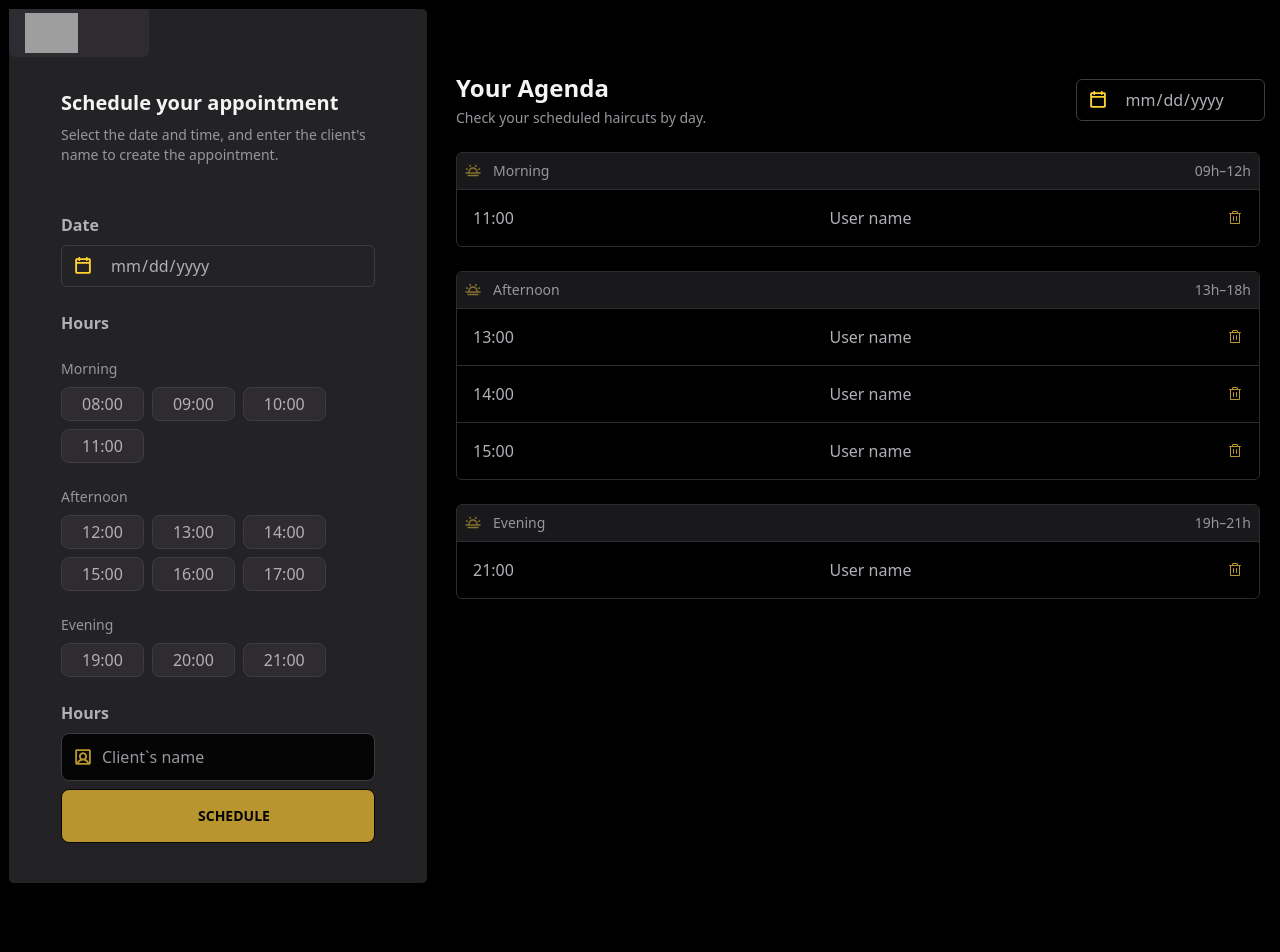
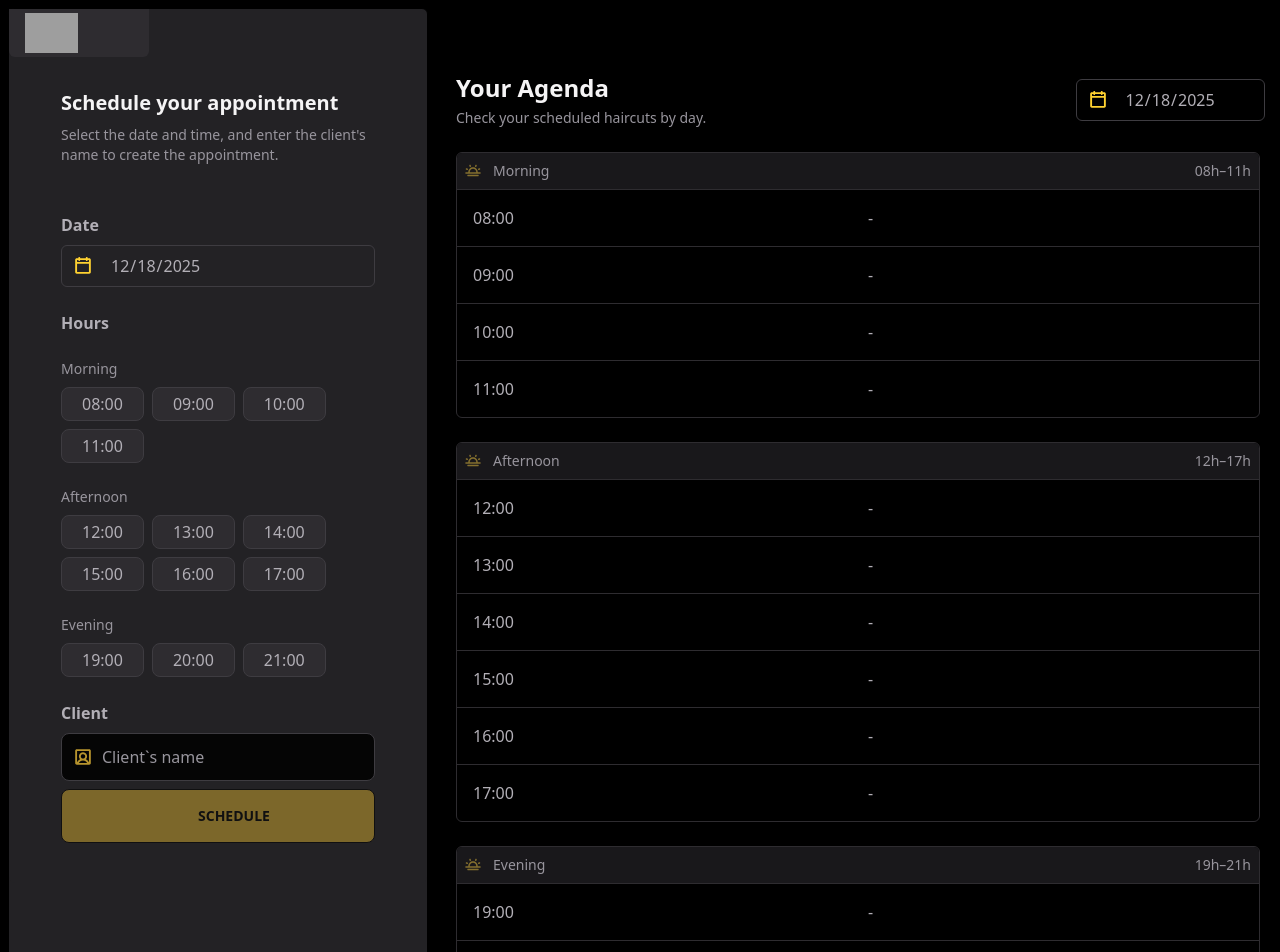
Before and after one commit to jotadagostin/newHairDay, a React (Vite) app in the folder hairday/: page / in a window 1280 px wide. Shown: the top 952 px of the page. Before the commit the page ends 884 px from the top, so only its background shows below. Built offline with nearby package versions, Linux system fonts and the light colour scheme; grey boxes are pictures that could not be loaded.

Commit message:
setting components
agenda and schedule
everything is working

```diff
--- a/hairday/src/components/AgendaCalendar.tsx
+++ b/hairday/src/components/AgendaCalendar.tsx
@@ -1,7 +1,12 @@
 import { useRef } from "react";
 import CalendarIcon from "../assets/icons/calendar.svg?react";
 
-export function AgendaCalendar() {
+type AgendaCalendarProps = {
+  value?: string;
+  onChange?: (v: string) => void;
+};
+
+export function AgendaCalendar({ value, onChange }: AgendaCalendarProps) {
   const dateRef = useRef<HTMLInputElement>(null);
 
   const handleIconClick = () => {
@@ -12,7 +17,6 @@ export function AgendaCalendar() {
   return (
     <div className="flex flex-col items-center gap-2 w-45">
       <div className="relative ">
-        {/* Ícone posicionado dentro do input */}
         <CalendarIcon
           onClick={handleIconClick}
           className="absolute left-3 top-1/2 transform -translate-y-1/2 w-5 h-5 text-gray-400 cursor-pointer fill-amber-300"
@@ -21,6 +25,8 @@ export function AgendaCalendar() {
         <input
           ref={dateRef}
           type="date"
+          value={value}
+          onChange={(e) => onChange?.(e.target.value)}
           className="border text-gray-200 border-gray-500 rounded-md pl-12 pr-4 py-2 w-full"
         />
       </div>
--- a/hairday/src/components/Button.tsx
+++ b/hairday/src/components/Button.tsx
@@ -1,7 +1,16 @@
-export default function Button() {
+type ButtonProps = {
+  onClick?: () => void;
+  disabled?: boolean;
+};
+
+export default function Button({ onClick, disabled }: ButtonProps) {
   return (
     <>
-      <button className="w-full  bg-(--color-yellow) border hover:border-(--color-yellow-light) rounded-lg text-gray-900 text-sm py-4 px-34 font-bold cursor-pointer transition-colors">
+      <button
+        onClick={onClick}
+        disabled={disabled}
+        className="w-full  bg-(--color-yellow) border hover:border-(--color-yellow-light) rounded-lg text-gray-900 text-sm py-4 px-34 font-bold cursor-pointer transition-colors disabled:opacity-60"
+      >
         SCHEDULE
       </button>
     </>
--- a/hairday/src/components/Calendar.tsx
+++ b/hairday/src/components/Calendar.tsx
@@ -1,7 +1,12 @@
 import { useRef } from "react";
 import CalendarIcon from "../assets/icons/calendar.svg?react";
 
-export function Calendar() {
+type CalendarProps = {
+  value?: string;
+  onChange?: (v: string) => void;
+};
+
+export function Calendar({ value, onChange }: CalendarProps) {
   const dateRef = useRef<HTMLInputElement>(null);
 
   const handleIconClick = () => {
@@ -14,7 +19,6 @@ export function Calendar() {
       <label className="text-md text-gray-200 font-bold">Date</label>
 
       <div className="relative ">
-        {/* Ícone posicionado dentro do input */}
         <CalendarIcon
           onClick={handleIconClick}
           className="absolute left-3 top-1/2 transform -translate-y-1/2 w-5 h-5 text-gray-400 cursor-pointer fill-amber-300"
@@ -23,6 +27,8 @@ export function Calendar() {
         <input
           ref={dateRef}
           type="date"
+          value={value}
+          onChange={(e) => onChange?.(e.target.value)}
           className="border text-gray-200 border-gray-500 rounded-md pl-12 pr-4 py-2 w-full  focus:outline-none
           focus:border-yellow-500"
         />
--- a/hairday/src/components/TrashButton.tsx
+++ b/hairday/src/components/TrashButton.tsx
@@ -1,8 +1,12 @@
 import TrashIcon from "../assets/icons/trash.svg?react";
 
-export default function TrashButton() {
+type TrashButtonProps = {
+  onClick?: () => void;
+};
+
+export default function TrashButton({ onClick }: TrashButtonProps) {
   return (
-    <button className="cursor-pointer">
+    <button onClick={onClick} className="cursor-pointer">
       <TrashIcon className="w-4 h-4 fill-(--color-yellow) hover:fill-(--color-yellow-dark)" />
     </button>
   );
--- a/hairday/src/core/Agenda.tsx
+++ b/hairday/src/core/Agenda.tsx
@@ -1,42 +1,50 @@
-// import { AgendaCalendar } from "../components/AgendaCalendar";
-// import MorningIcon from "../assets/icons/morning.svg?react";
-
-// export default function Agenda() {
-//   return (
-//     <div className="flex flex-col w-full border items-center ">
-//       <div className="flex h-30 w-full justify-around items-center ">
-//         <div className="flex flex-col gap-1">
-//           <h1 className="text-gray-100 text-[24px] font-bold">Your Agenda</h1>
-//           <p className="text-gray-300 text-sm">
-//             Check your scheduled haircuts by day.
-//           </p>
-//         </div>
-//         <AgendaCalendar />
-//       </div>
-
-//       <div className="px-35 w-full">
-//         <div className=" ">
-//           <div className="px-4 flex items-center justify-between border border-gray-600 ">
-//             <div className="flex border items-center gap-3 p-2">
-//               <MorningIcon className="w-4 h-4 " />
-//               <p className="text-gray-300 text-sm">Morning</p>
-//             </div>
-//             <p className="text-gray-300 text-sm">09h-12h</p>
-//           </div>
-//         </div>
-//       </div>
-//     </div>
-//   );
-// }
-
 import { AgendaCalendar } from "../components/AgendaCalendar";
 import MorningIcon from "../assets/icons/morning.svg?react";
 import TrashButton from "../components/TrashButton";
+import type { Appointment } from "../types/appointment";
 
-export default function Agenda() {
+export interface AgendaProps {
+  selectedDate: string;
+  appointments: Appointment[];
+  onRemove: (id: string) => void;
+  onDateChange?: (d: string) => void;
+}
+
+export default function Agenda({
+  selectedDate,
+  appointments,
+  onRemove,
+  onDateChange,
+}: AgendaProps) {
+  const todays = appointments.filter((a) => a.date === selectedDate);
+
+  function renderSlot(hour: string, item?: Appointment) {
+    return (
+      <div
+        className="flex justify-between items-center p-4 border-t border-gray-600"
+        key={hour}
+      >
+        <span className="text-gray-200 text-md">{hour}</span>
+        <p className="text-gray-200 text-md">{item ? item.client : "-"}</p>
+        {item ? (
+          <TrashButton onClick={() => onRemove(item.id)} />
+        ) : (
+          <div className="w-4" />
+        )}
+      </div>
+    );
+  }
+
+  // Group appointments by time for today's date
+  const byTime = new Map<string, Appointment>();
+  todays.forEach((a) => byTime.set(a.time, a));
+
+  const morning = ["08:00", "09:00", "10:00", "11:00"];
+  const afternoon = ["12:00", "13:00", "14:00", "15:00", "16:00", "17:00"];
+  const evening = ["19:00", "20:00", "21:00"];
+
   return (
     <div className="flex flex-col w-full gap-6 px-5 mt-6 lg:mt-18">
-      {/* Título + Calendário */}
       <div className="flex flex-col md:flex-row items-start md:items-center justify-between gap-4 w-full">
         <div className="flex flex-col gap-1">
           <h1 className="text-gray-100 text-2xl font-bold">Your Agenda</h1>
@@ -45,60 +53,36 @@ export default function Agenda() {
           </p>
         </div>
 
-        <AgendaCalendar />
+        <AgendaCalendar value={selectedDate} onChange={onDateChange} />
       </div>
 
-      {/* Horário da manhã */}
       <div className="w-full border border-gray-600 rounded-md overflow-hidden">
-        {/* Header */}
         <div className="flex justify-between items-center p-2 bg-gray-800">
           <div className="flex items-center gap-3">
             <MorningIcon className="w-4 h-4 fill-(--color-yellow-dark)" />
             <p className="text-gray-300 text-sm">Morning</p>
           </div>
 
-          <p className="text-gray-300 text-sm">09h–12h</p>
+          <p className="text-gray-300 text-sm">08h–11h</p>
         </div>
 
-        {/* Linha */}
-        <div className="flex justify-between items-center p-4 border-t border-gray-600">
-          <span className="text-gray-200 text-md">11:00</span>
-          <p className="text-gray-200 text-md">User name</p>
-          <TrashButton />
-        </div>
+        {morning.map((h) => renderSlot(h, byTime.get(h)))}
       </div>
-      {/* Horário da manhã */}
+
       <div className="w-full border border-gray-600 rounded-md overflow-hidden">
-        {/* Header */}
         <div className="flex justify-between items-center p-2 bg-gray-800">
           <div className="flex items-center gap-3">
             <MorningIcon className="w-4 h-4 fill-(--color-yellow-dark)" />
             <p className="text-gray-300 text-sm">Afternoon</p>
           </div>
 
-          <p className="text-gray-300 text-sm">13h–18h</p>
+          <p className="text-gray-300 text-sm">12h–17h</p>
         </div>
 
-        {/* Linha */}
-        <div className="flex justify-between items-center p-4 border-t border-gray-600">
-          <span className="text-gray-200 text-md">13:00</span>
-          <p className="text-gray-200 text-md">User name</p>
-          <TrashButton />
-        </div>
-        <div className="flex justify-between items-center p-4 border-t border-gray-600">
-          <span className="text-gray-200 text-md">14:00</span>
-          <p className="text-gray-200 text-md">User name</p>
-          <TrashButton />
-        </div>
-        <div className="flex justify-between items-center p-4 border-t border-gray-600">
-          <span className="text-gray-200 text-md">15:00</span>
-          <p className="text-gray-200 text-md">User name</p>
-          <TrashButton />
-        </div>
+        {afternoon.map((h) => renderSlot(h, byTime.get(h)))}
       </div>
-      {/* Horário da manhã */}
+
       <div className="w-full border border-gray-600 rounded-md overflow-hidden">
-        {/* Header */}
         <div className="flex justify-between items-center p-2 bg-gray-800">
           <div className="flex items-center gap-3">
             <MorningIcon className="w-4 h-4 fill-(--color-yellow-dark)" />
@@ -108,12 +92,7 @@ export default function Agenda() {
           <p className="text-gray-300 text-sm">19h–21h</p>
         </div>
 
-        {/* Linha */}
-        <div className="flex justify-between items-center p-4 border-t border-gray-600">
-          <span className="text-gray-200 text-md">21:00</span>
-          <p className="text-gray-200 text-md">User name</p>
-          <TrashButton />
-        </div>
+        {evening.map((h) => renderSlot(h, byTime.get(h)))}
       </div>
     </div>
   );
--- a/hairday/src/core/Form.tsx
+++ b/hairday/src/core/Form.tsx
@@ -1,14 +1,53 @@
+import { useState } from "react";
 import Button from "../components/Button";
 import { Calendar } from "../components/Calendar";
 import TextInput from "../components/TextInput";
 import { TimeSelect } from "../components/TimeSelect";
+import type { Appointment } from "../types/appointment";
 
-export default function Form() {
+type FormProps = {
+  selectedDate: string;
+  onDateChange: (d: string) => void;
+  onCreate: (a: Appointment) => void;
+  appointments?: Appointment[];
+};
+
+export default function Form({
+  selectedDate,
+  onDateChange,
+  onCreate,
+  appointments,
+}: FormProps) {
   const morningHours = ["08:00", "09:00", "10:00", "11:00"];
 
   const afternoonHours = ["12:00", "13:00", "14:00", "15:00", "16:00", "17:00"];
 
   const eveningHours = ["19:00", "20:00", "21:00"];
+
+  const [time, setTime] = useState<string | null>(null);
+  const [client, setClient] = useState<string>("");
+
+  const taken = new Set(
+    (appointments ?? [])
+      .filter((a) => a.date === selectedDate)
+      .map((a) => a.time)
+  );
+
+  function handleCreate() {
+    if (!time || !client.trim())
+      return alert("Select time and enter client name");
+
+    const appointment: Appointment = {
+      id: `${Date.now()}-${Math.random().toString(36).slice(2, 9)}`,
+      date: selectedDate,
+      time,
+      client: client.trim(),
+    };
+
+    onCreate(appointment);
+    setTime(null);
+    setClient("");
+  }
 
   return (
     <div className="flex flex-col gap-6 p-5">
@@ -22,7 +61,7 @@ export default function Form() {
         </p>
       </div>
       <div className="pt-6">
-        <Calendar />
+        <Calendar value={selectedDate} onChange={onDateChange} />
       </div>
       <div className="flex flex-col gap-4">
         <h1 className="text-md text-gray-200 font-bold ">Hours</h1>
@@ -30,7 +69,13 @@ export default function Form() {
           <h2 className="text-sm text-gray-300">Morning</h2>
           <div className="flex gap-2 pt-2 flex-wrap ">
             {morningHours.map((hour) => (
-              <TimeSelect key={hour} time={hour} />
+              <TimeSelect
+                key={hour}
+                time={hour}
+                onSelect={setTime}
+                selected={time === hour}
+                disabled={taken.has(hour)}
+              />
             ))}
           </div>
         </div>
@@ -38,7 +83,13 @@ export default function Form() {
           <h2 className="text-sm text-gray-300">Afternoon</h2>
           <div className="flex gap-2 pt-2 flex-wrap">
             {afternoonHours.map((hour) => (
-              <TimeSelect key={hour} time={hour} />
+              <TimeSelect
+                key={hour}
+                time={hour}
+                onSelect={setTime}
+                selected={time === hour}
+                disabled={taken.has(hour)}
+              />
             ))}
           </div>
         </div>
@@ -46,15 +97,24 @@ export default function Form() {
           <h2 className="text-sm text-gray-300">Evening</h2>
           <div className="flex gap-2 pt-2">
             {eveningHours.map((hour) => (
-              <TimeSelect key={hour} time={hour} />
+              <TimeSelect
+                key={hour}
+                time={hour}
+                onSelect={setTime}
+                selected={time === hour}
+                disabled={taken.has(hour)}
+              />
             ))}
           </div>
         </div>
       </div>
       <div className="flex flex-col gap-2 flex-wrap">
-        <h1 className="text-md text-gray-200 font-bold ">Hours</h1>
-        <TextInput />
-        <Button />
+        <h1 className="text-md text-gray-200 font-bold ">Client</h1>
+        <TextInput value={client} onChange={(v) => setClient(v)} />
+        <Button
+          onClick={handleCreate}
+          disabled={!time || !client.trim() || (time ? taken.has(time) : false)}
+        />
       </div>
     </div>
   );
--- a/hairday/src/core/Main-Layout.tsx
+++ b/hairday/src/core/Main-Layout.tsx
@@ -1,11 +1,36 @@
+import { useState } from "react";
 import Agenda from "./Agenda";
 import Schedule from "./Schedule";
+import type { Appointment } from "../types/appointment";
 
 export default function MainLayout() {
+  const [selectedDate, setSelectedDate] = useState<string>(
+    new Date().toISOString().split("T")[0]
+  );
+
+  const [appointments, setAppointments] = useState<Appointment[]>([]);
+
+  function addAppointment(appointment: Appointment) {
+    setAppointments((prev) => [...prev, appointment]);
+  }
+
+  function removeAppointment(id: string) {
+    setAppointments((prev) => prev.filter((a) => a.id !== id));
+  }
   return (
     <div className="relative flex flex-col lg:flex-row min-h-screen gap-2">
-      <Schedule />
-      <Agenda />
+      <Schedule
+        selectedDate={selectedDate}
+        onDateChange={setSelectedDate}
+        onCreate={addAppointment}
+        appointments={appointments}
+      />
+      <Agenda
+        selectedDate={selectedDate}
+        appointments={appointments}
+        onRemove={removeAppointment}
+        onDateChange={setSelectedDate}
+      />
     </div>
   );
 }
--- a/hairday/src/core/Schedule.tsx
+++ b/hairday/src/core/Schedule.tsx
@@ -1,7 +1,20 @@
 import Form from "./Form";
 import Header from "./Header";
+import type { Appointment } from "../types/appointment";
 
-export default function Schedule() {
+type ScheduleProps = {
+  selectedDate: string;
+  onDateChange: (d: string) => void;
+  onCreate: (a: Appointment) => void;
+  appointments?: Appointment[];
+};
+
+export default function Schedule({
+  selectedDate,
+  onDateChange,
+  onCreate,
+  appointments,
+}: ScheduleProps) {
   return (
     <div
       className="relative  w-full
@@ -20,7 +33,12 @@ export default function Schedule() {
     >
       <div className="px-8 py-5  mt-10 w-full max-w-md bg-gray-700 rounded-md flex flex-col">
         <Header />
-        <Form />
+        <Form
+          selectedDate={selectedDate}
+          onDateChange={onDateChange}
+          onCreate={onCreate}
+          appointments={appointments ?? []}
+        />
       </div>
     </div>
   );
--- /dev/null
+++ b/hairday/src/types/appointment.ts
@@ -0,0 +1,6 @@
+export interface Appointment {
+  id: string;
+  date: string; // YYYY-MM-DD
+  time: string; // "14:00"
+  client: string;
+}
```
Also changed, not shown: hairday/src/components/TextInput.tsx (+8 -2 lines), hairday/src/components/TimeSelect.tsx (+19 -4 lines), hairday/src/types/agenda.ts (added).
